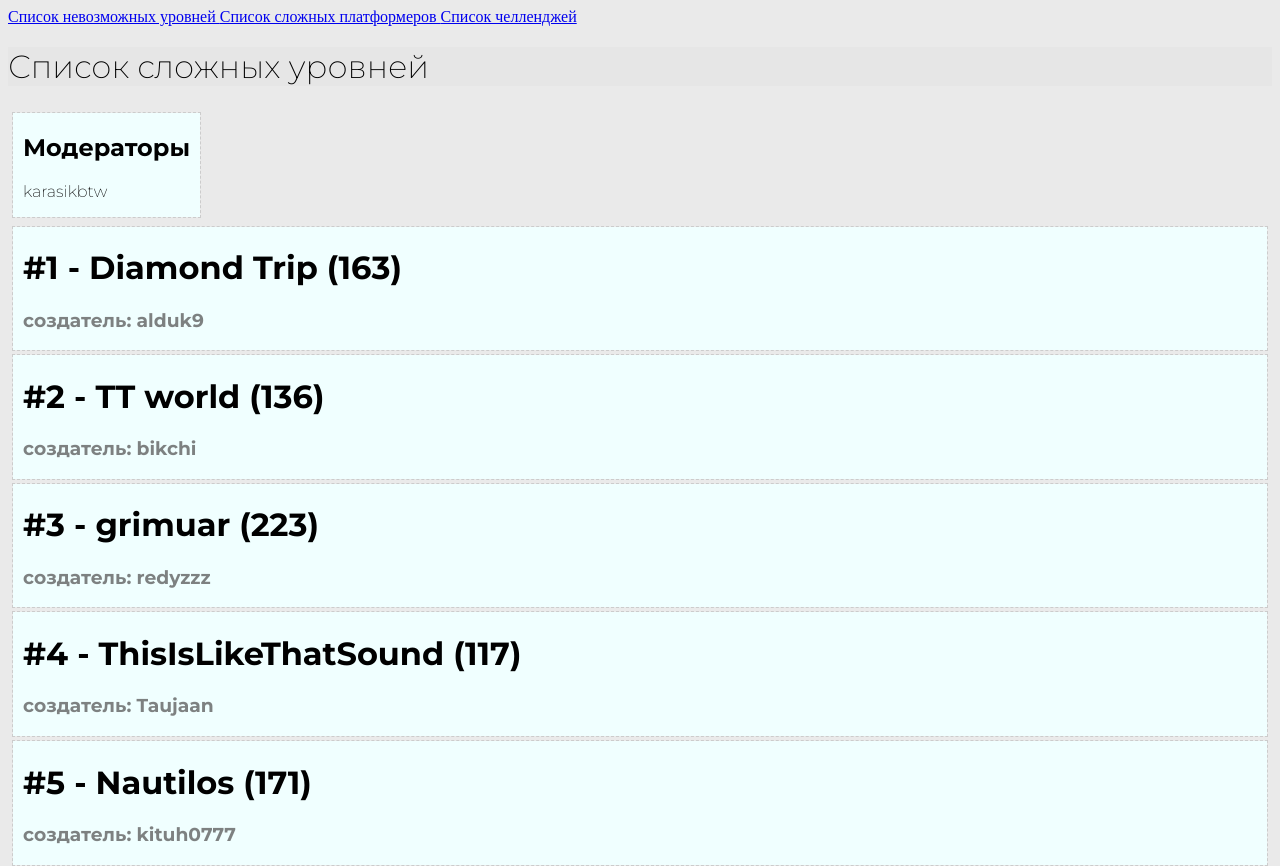
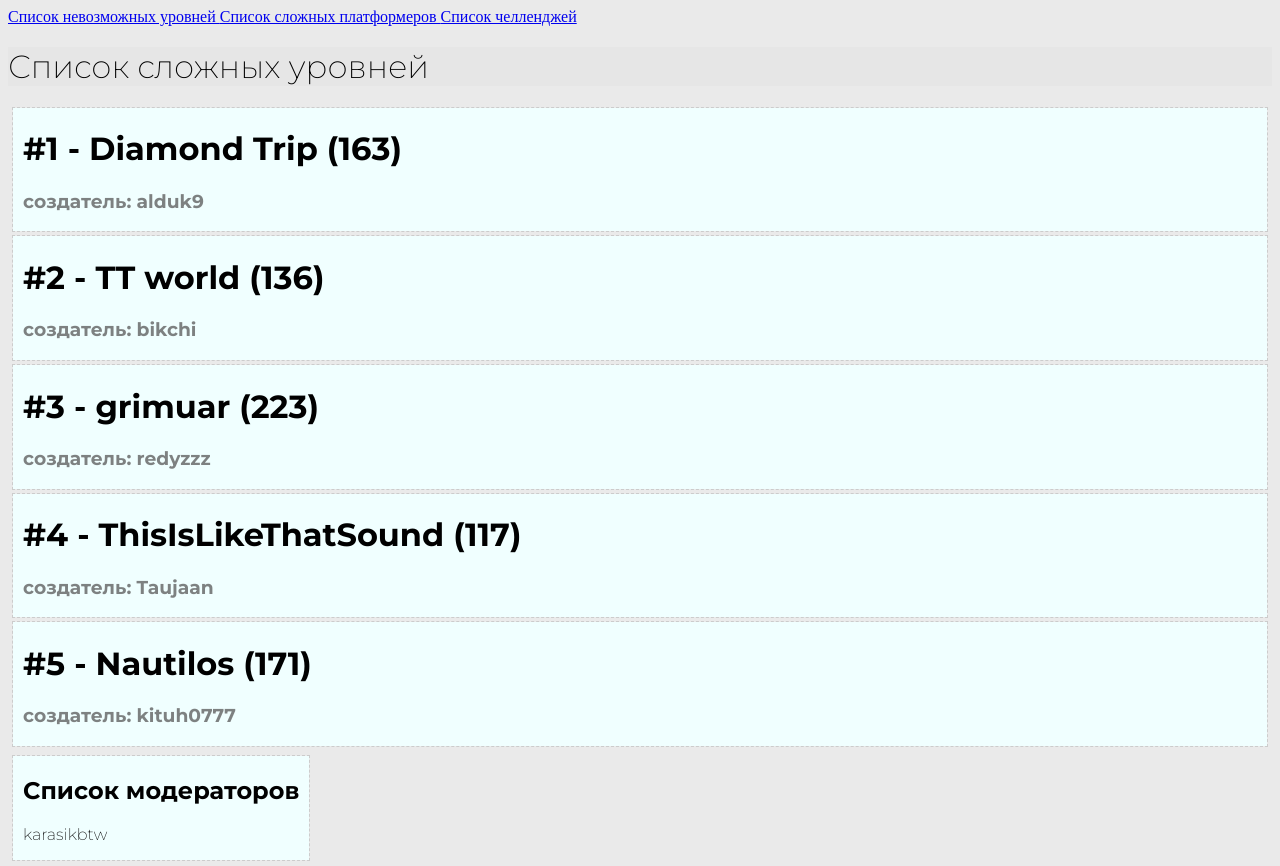
Before and after one commit to karasikbtw/toplist, a plain HTML site: page hard-levels-list.html in a window 1280 px wide. Shown: the top 866 px of the page. Drawn offline with Linux system fonts and the light colour scheme.

Commit message:
Update hard-levels-list.html

```diff
--- a/hard-levels-list.html
+++ b/hard-levels-list.html
@@ -13,11 +13,6 @@
 <body>
     <div id="buttons"></div>
     <h1 class="montserrat-sd" style="position: sticky; background-color: rgb(230, 230, 230);">Список сложных уровней</h1>
-    <div class="boxes">
-        <div class="box" id="moderators">
-            <h2>Модераторы</h2>
-        </div>
-    </div>
     <div id="levels"></div>
 
     <script src="script.js"></script>
```
